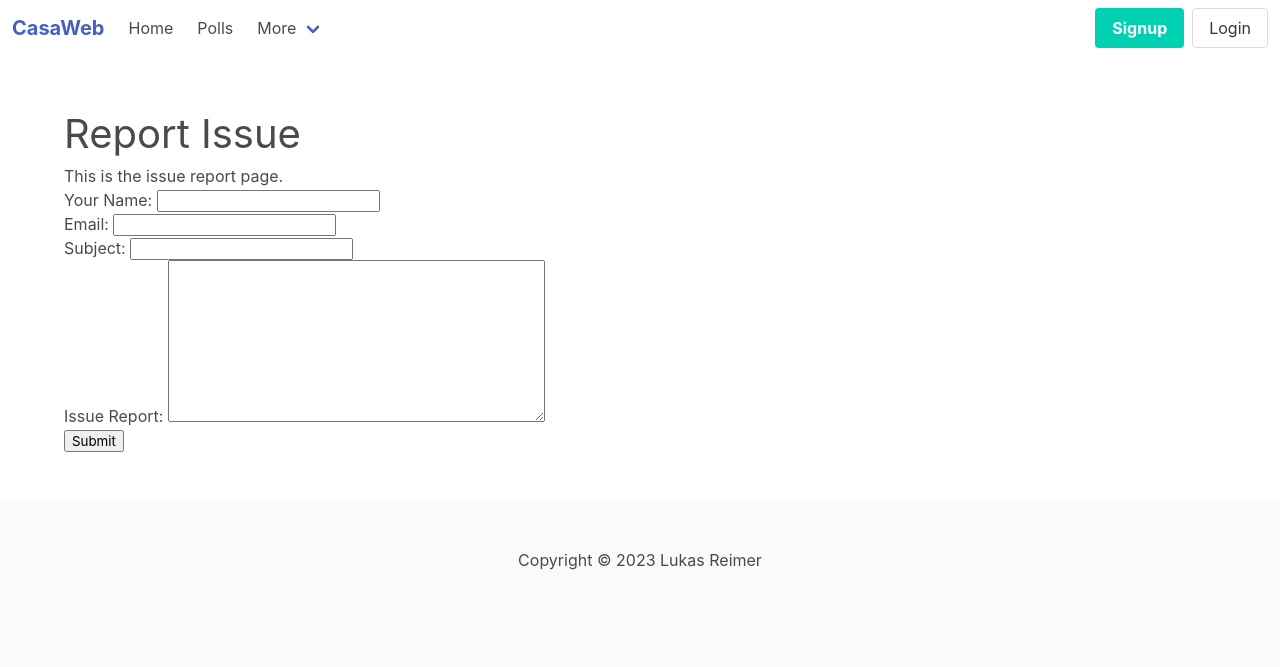
After one commit to Lukisn/CasaPy, a Django app: page /issue/ in a window 1280 px wide. The commit adds this page. Shown: the top 667 px of the page. Run offline with Django 4.2, Linux system fonts and the light colour scheme.

Commit message:
created templates and forms for about, contact and issue report pages

```diff
--- /dev/null
+++ b/CasaWeb/casaweb/home/forms.py
@@ -0,0 +1,15 @@
+from django.forms import CharField, EmailField, Form, Textarea
+
+
+class ContactForm(Form):
+    name = CharField(label="Your name", max_length=200, required=True)
+    email = EmailField(label="Email", required=True)
+    message = CharField(label="Message", widget=Textarea, required=True)
+
+
+class IssueForm(Form):
+    name = CharField(label="Your Name", max_length=200, required=True)
+    email = EmailField(label="Email", required=True)
+    subject = CharField(label="Subject", max_length=200, required=True)
+    report = CharField(label="Issue Report", widget=Textarea, required=True)
+    # TODO: add file upload for screenshots etc.
--- a/CasaWeb/casaweb/home/templates/home/index.html
+++ b/CasaWeb/casaweb/home/templates/home/about.html
@@ -1,10 +1,10 @@
 {% extends "base.html" %}
 
 {% block title %}
-Home Page Title
+About
 {% endblock title %}
 
 {% block content %}
-<h1 class="is-size-2">Home Page</h1>
-<p>Welcome to this website.</p>
+<h1 class="is-size-2">About</h1>
+<p>This is the about page.</p>
 {% endblock content %}
--- /dev/null
+++ b/CasaWeb/casaweb/home/templates/home/issue.html
@@ -0,0 +1,16 @@
+{% extends "base.html" %}
+
+{% block title %}
+Report Issue
+{% endblock title %}
+
+{% block content %}
+<h1 class="is-size-2">Report Issue</h1>
+<p>This is the issue report page.</p>
+<!-- TODO: Style with bulma classes -->
+<form action="" method="POST">
+    {% csrf_token %}
+    {{ form.as_p }}
+    <input type="submit" value="Submit">
+</form>
+{% endblock content %}
--- a/CasaWeb/casaweb/home/urls.py
+++ b/CasaWeb/casaweb/home/urls.py
@@ -8,4 +8,7 @@ urlpatterns = [
     path("signup/", views.signup_view, name="signup"),
     path("login/", views.login_view, name="login"),
     path("logout/", views.logout_view, name="logout"),
+    path("about/", views.about_view, name="about"),
+    path("contact/", views.contact_view, name="contact"),
+    path("issue/", views.issue_view, name="issue"),
 ]
--- a/CasaWeb/casaweb/home/views.py
+++ b/CasaWeb/casaweb/home/views.py
@@ -1,7 +1,9 @@
-from django.shortcuts import render, redirect
+from django.contrib import messages
 from django.contrib.auth import authenticate, login, logout
 from django.contrib.auth.models import User
-from django.contrib import messages
+from django.shortcuts import redirect, render
+
+from .forms import ContactForm, IssueForm
 
 
 def home_view(request):
@@ -48,3 +50,45 @@ def signup_view(request):
                 request, messages.ERROR, "Passwords must match", extra_tags="danger"
             )
     return render(request, "home/signup.html")
+
+
+def about_view(request):
+    return render(request, "home/about.html")
+
+
+def contact_view(request):
+    if request.method == "POST":
+        form = ContactForm(request.POST)
+        if form.is_valid():
+            # TODO: process contact form: save to db and/or send email
+            messages.add_message(
+                request, messages.SUCCESS, "Thank you for getting in touch."
+            )
+            return redirect("home:index")
+        else:
+            messages.add_message(
+                request, messages.ERROR, "Invalid Form", extra_tags="danger"
+            )
+    else:
+        form = ContactForm()
+    context = {"form": form}
+    return render(request, "home/contact.html", context)
+
+
+def issue_view(request):
+    if request.method == "POST":
+        form = IssueForm(request.POST)
+        if form.is_valid():
+            # TODO: process issue report form
+            messages.add_message(
+                request, messages.SUCCESS, "Thank you for reporting the issue."
+            )
+            return redirect("home:index")
+        else:
+            messages.add_message(
+                request, messages.ERROR, "Invalid Form", extra_tags="danger"
+            )
+    else:
+        form = IssueForm()
+    context = {"form": form}
+    return render(request, "home/issue.html", context)
--- a/CasaWeb/casaweb/templates/navbar.html
+++ b/CasaWeb/casaweb/templates/navbar.html
@@ -22,14 +22,14 @@
           More
         </a>
         <div class="navbar-dropdown">
-          <a class="navbar-item">
+          <a class="navbar-item" href="{% url 'home:about' %}">
             About
           </a>
-          <a class="navbar-item">
+          <a class="navbar-item" href="{% url 'home:contact' %}">
             Contact
           </a>
           <hr class="navbar-divider">
-          <a class="navbar-item">
+          <a class="navbar-item" href="{% url 'home:issue' %}">
             Report an issue
           </a>
         </div>
```
Also changed, not shown: CasaWeb/casaweb/home/templates/home/contact.html (added, +16 -0 lines).
